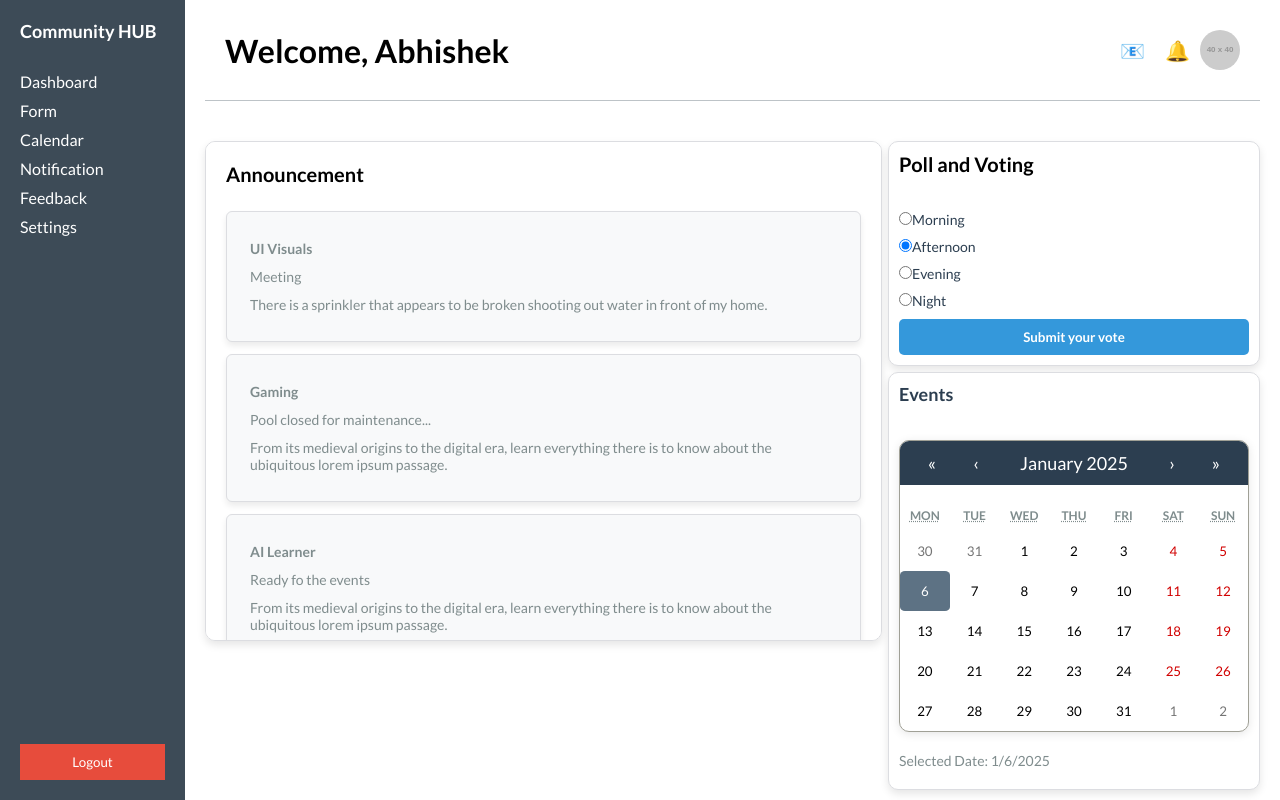
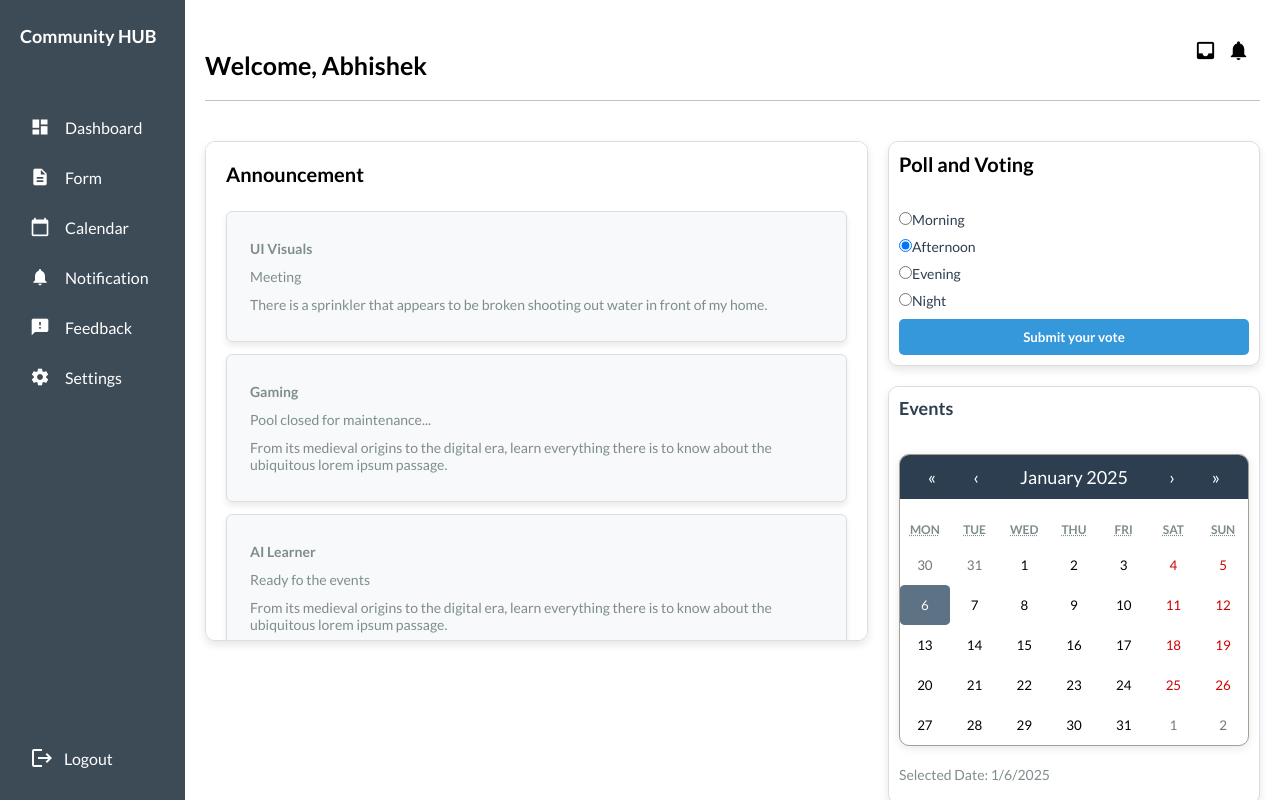
Before and after one commit to KcAvishek/Community_HUB, a React (Vite) app: page /dashboard in a window 1280 px wide. Built offline with nearby package versions, Linux system fonts and the light colour scheme.

Commit message:
update on the dashboard

```diff
--- a/src/App.jsx
+++ b/src/App.jsx
@@ -12,6 +12,7 @@ const App = () => {
     <Router>
       <Toaster position="top-center" richColors />
       <Routes>
+      <Route path="/test-icons" element={<Dashboard  />} />
         <Route path="/dashboard" element={<Dashboard />} />
         <Route path="/login" element={<Login />} />
         <Route path="/signup" element={<SignUp />} />
--- a/src/Frontend/Dashboard.jsx
+++ b/src/Frontend/Dashboard.jsx
@@ -13,27 +13,44 @@ const Dashboard = () => {
       <aside className="sidebar">
   <h2>Community HUB</h2>
   <ul>
-          <li>Dashboard</li>
-          <li>Form</li>
-          <li>Calendar</li>
-          <li>Notification</li>
-          <li>Feedback</li>
-          <li>Settings</li>
+    <li>
+      <span className="material-icons">dashboard</span> Dashboard
+    </li>
+    <li>
+      <span className="material-icons">description</span> Form
+    </li>
+    <li>
+      <span className="material-icons">calendar_today</span> Calendar
+    </li>
+    <li>
+      <span className="material-icons">notifications</span> Notification
+    </li>
+    <li>
+      <span className="material-icons">feedback</span> Feedback
+    </li>
+    <li>
+      <span className="material-icons">settings</span> Settings
+    </li>
   </ul>
-        <button className="logout">Logout</button>
+  <div className="logout">
+    <span className="material-icons">logout</span> Logout
+  </div>
 </aside>
+
       <main className="main-content">
         <header className="header">
           <h1>Welcome, Abhishek</h1>
           <div className="header-icons">
-            <span className="icon">📧</span>
-            <span className="icon">🔔</span>
-            <img
+          <link rel="stylesheet" href="https://fonts.googleapis.com/icon?family=Material+Icons"/>
+      <span className="material-icons">inbox</span>
+      <span className="material-icons">notifications</span>
+  {/* <img
     src="https://via.placeholder.com/40"
     alt="User"
     className="profile-pic"
-            />
+  /> */}
 </div>
+
         </header>
         <hr />
         <div className="content-grid">
--- a/src/Frontend/dashboard.css
+++ b/src/Frontend/dashboard.css
@@ -30,25 +30,36 @@ body {
 
 .sidebar h2 {
   margin-bottom: 20px;
+  margin-top: 5px;
 }
 
 .sidebar ul {
   list-style: none;
+  margin: 10px;
+  margin-top: 40px;
   padding: 0;
 }
 
 .sidebar ul li {
+  display: flex;
+  align-items: center;
   margin: 10px 0;
+  margin-bottom: 30px;
   cursor: pointer;
+  gap: 15px;
+}
+.sidebar ul li span.material-icons {
+  font-size: 20px;
 }
 
 .sidebar .logout {
   margin-top: auto;
   padding: 10px;
-  background-color: #e74c3c;
-  border: none;
   color: white;
   cursor: pointer;
+  display: flex;
+  align-items: center;
+  gap: 10px;
 }
 
 .main-content {
@@ -70,12 +81,14 @@ body {
   top: 0;
   z-index: 10;
   background-color: #ffffff;
-  padding: 10px 20px;
+  padding: 0px;
   /* box-shadow: 0 2px 4px rgba(0, 0, 0, 0.1); */
 }
 
 .header h1 {
   margin: 0;
+  font-size: 25px;
+  margin-top: 30px;
 }
 
 .header-icons {
@@ -117,7 +130,7 @@ hr {
 .content-grid {
   display: grid;
   grid-template-columns: 2fr 1fr;
-  gap: 6px;
+  gap: 20px;
   margin-top: 20px;
   width: 100%;
 }
@@ -323,3 +336,43 @@ h2 {
   background-color: #5d7284;
   color: white;
 }
+
+/* General styling for Material Icons */
+.material-icons {
+  font-family: "Material Icons", sans-serif; /* Ensure correct font-family */
+  font-weight: normal; /* Normal weight */
+  font-style: normal; /* Normal style */
+  font-size: 20px; /* Default size (adjust as needed) */
+  display: inline-block; /* Inline display */
+  line-height: 1; /* Line height */
+  text-transform: none; /* No text transformation */
+  letter-spacing: normal; /* Normal letter spacing */
+  word-wrap: normal; /* No word wrapping */
+  white-space: nowrap; /* Prevent text wrapping */
+  direction: ltr; /* Left-to-right text direction */
+  -webkit-font-smoothing: antialiased; /* Smoothing for better appearance */
+  -moz-osx-font-smoothing: grayscale; /* Smoothing for macOS */
+}
+
+/* Styling for specific icons */
+.material-icons.inbox {
+  color: #4caf50;
+}
+
+.material-icons.notifications {
+  color: #f44336;
+}
+
+/* Adjust icon size (optional) */
+.header-icons .material-icons {
+  font-size: 23px;
+  margin-right: 10px;
+  cursor: pointer;
+}
+
+/* Add hover effect (optional) */
+.header-icons .material-icons:hover {
+  color: #3d4b57;
+  transform: scale(1.1);
+  transition: all 0.2s ease-in-out;
+}
```
Lines whose indentation alone changed are shown as unchanged.
